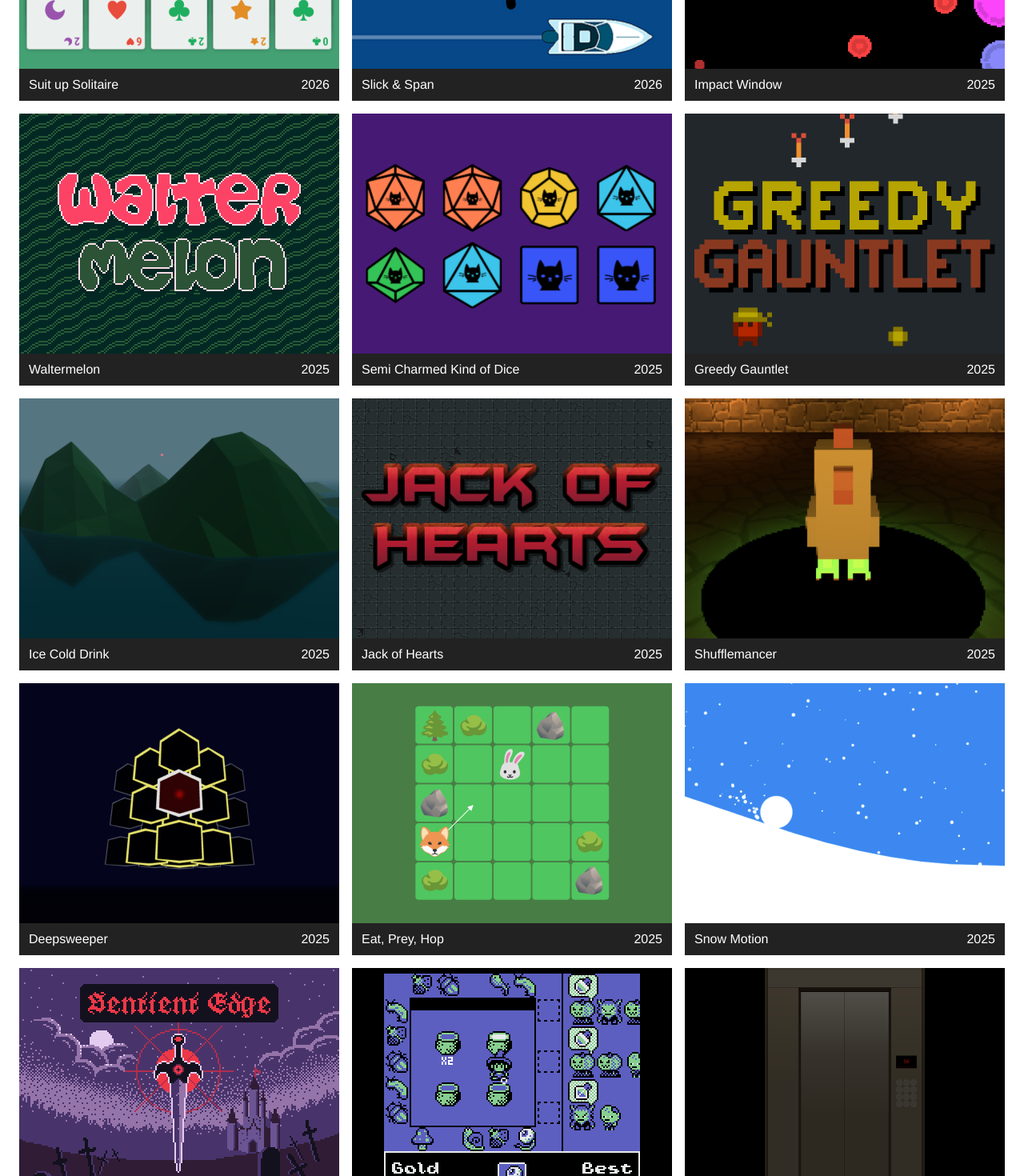
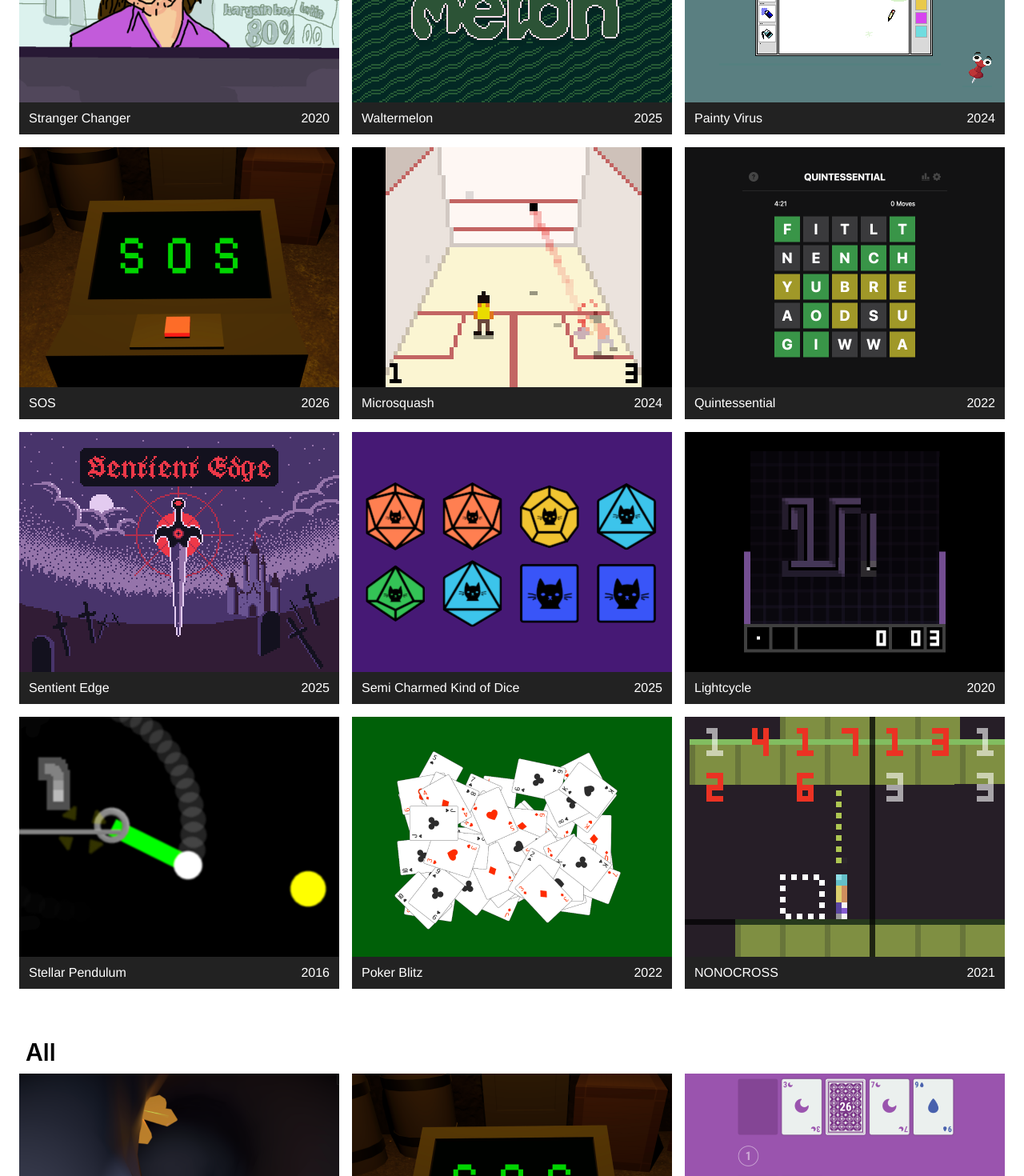
Before and after one commit to dwhiffing/directive-software-web-next, a Next.js app: page /games in a window 1280 px wide. Shown: the part 700-2170 px from the top of the page at 80% size. Built offline with nearby package versions, Linux system fonts and the light colour scheme.

Commit message:
Adds featured section

```diff
--- a/src/components/ProjectList.tsx
+++ b/src/components/ProjectList.tsx
@@ -1,14 +1,27 @@
+import capitalize from 'lodash/capitalize'
 import kebabCase from 'lodash/kebabCase'
-import Image from 'next/image'
 import Link from 'next/link'
 import React from 'react'
 import Layout from './Layout'
-import capitalize from 'lodash/capitalize'
 
-export const ProjectList = (props: { items: Project[]; category: string }) => (
+export const ProjectList = (props: {
+  items: Project[]
+  category: string
+  featured?: string[]
+}) => {
+  const featuredTitles = props.featured ?? []
+  const featured = featuredTitles
+    .map((title) => props.items.find((p) => p.title === title))
+    .filter((p): p is Project => p != null)
+  const rest = props.items
+
+  return (
     <Layout title={capitalize(props.category)}>
-    <div className="flex-1 flex flex-wrap justify-center gap-4">
-      {props.items.map((project, index) => (
+      {featured.length > 0 && (
+        <div className="w-full mb-16">
+          <h2 className="text-black text-3xl font-semibold my-0 px-2 leading-none">Featured</h2>
+          <div className="flex flex-wrap gap-4">
+            {featured.map((project, index) => (
               <ProjectListItem
                 key={index}
                 project={project}
@@ -16,8 +29,25 @@ export const ProjectList = (props: { items: Project[]; category: string }) => (
               />
             ))}
           </div>
+        </div>
+      )}
+      <div className="w-full">
+        {featured.length > 0 && rest.length > 0 && (
+          <h2 className="text-black text-3xl font-semibold my-0 px-2 leading-none">All</h2>
+        )}
+        <div className="flex-1 flex flex-wrap gap-4">
+          {rest.map((project, index) => (
+            <ProjectListItem
+              key={index}
+              project={project}
+              category={props.category}
+            />
+          ))}
+        </div>
+      </div>
     </Layout>
   )
+}
 
 const ProjectListItem = (props: { category: string; project: Project }) => {
   const label = props.project.title
--- a/src/data/games.ts
+++ b/src/data/games.ts
@@ -1,3 +1,25 @@
+export const featured = [
+  'Submersion',
+  'Suit up Solitaire',
+  'Greedy Gauntlet',
+
+  'Stranger Changer',
+  'Waltermelon',
+  'Painty Virus',
+
+  'SOS',
+  'Microsquash',
+  'Quintessential',
+
+  'Sentient Edge',
+  'Semi Charmed Kind of Dice',
+  'Lightcycle',
+
+  'Stellar Pendulum',
+  'Poker Blitz',
+  'NONOCROSS',
+]
+
 export const data: Project[] = [
   {
     title: 'Submersion',
--- a/src/pages/games/index.tsx
+++ b/src/pages/games/index.tsx
@@ -1,6 +1,6 @@
 import { ProjectList } from '../../components/ProjectList'
-import { data } from '../../data/games'
+import { data, featured } from '../../data/games'
 
 export default function Games() {
-  return <ProjectList category="games" items={data} />
+  return <ProjectList category="games" items={data} featured={featured} />
 }
--- a/src/styles/globals.css
+++ b/src/styles/globals.css
@@ -24,7 +24,6 @@ h1 {
 
 h2 {
   @apply pb-3 text-2xl;
-  border-bottom: 1px solid hsla(0, 0%, 0%, 0.14);
 }
 
 h3 {
```
Lines whose indentation alone changed are shown as unchanged.
